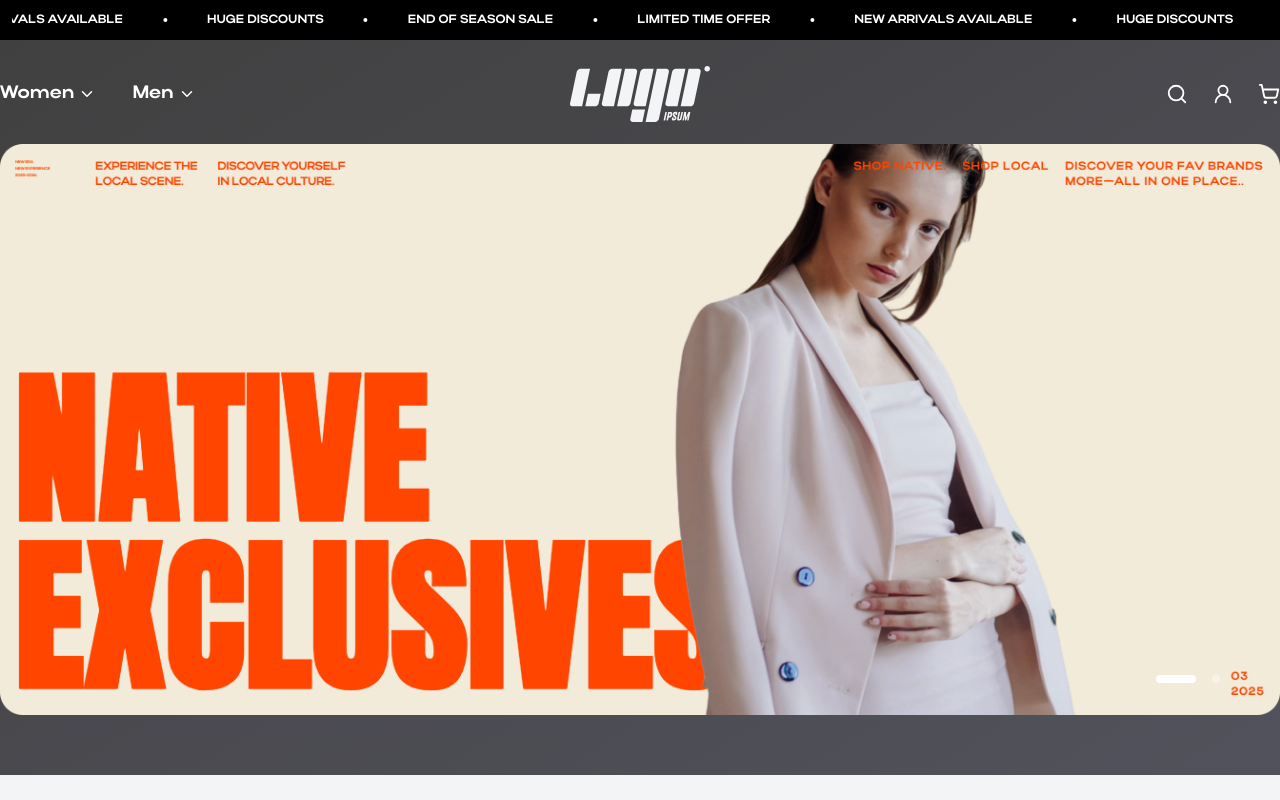
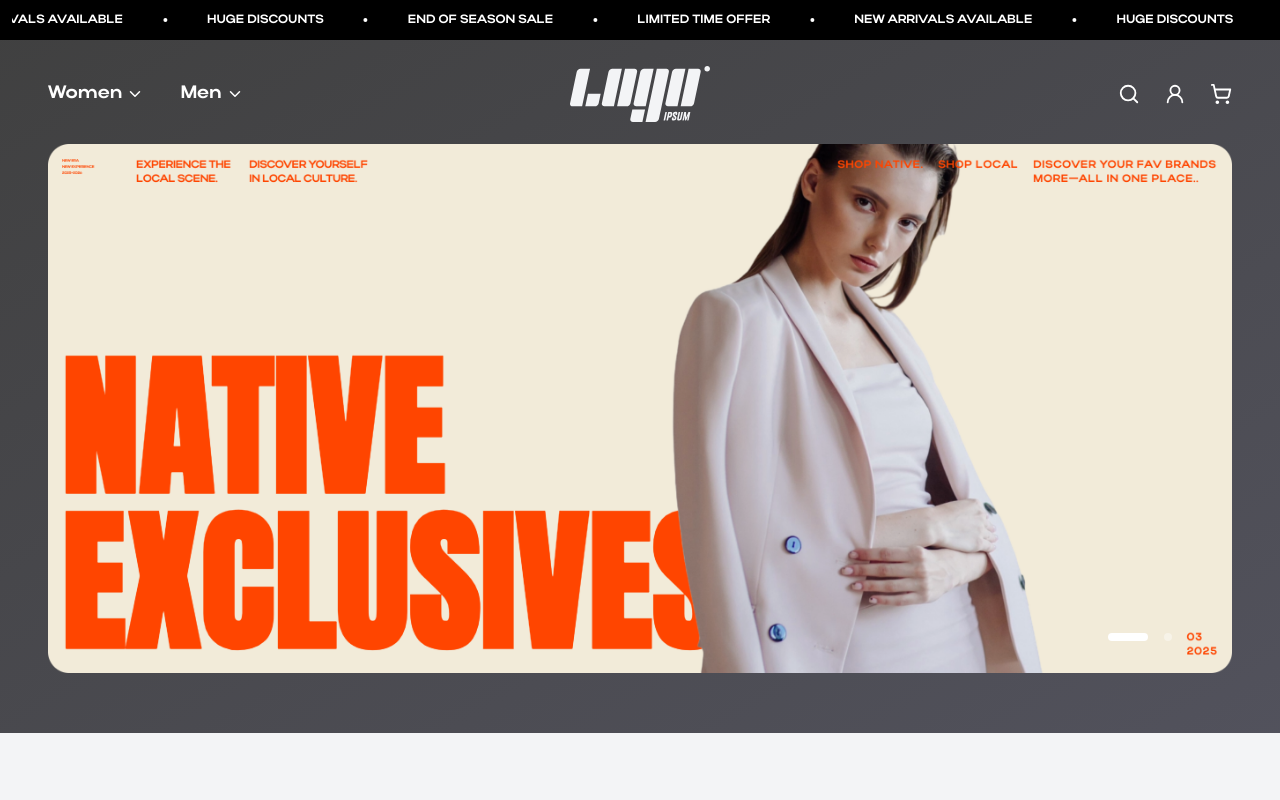
Before and after one commit to Alimedhat000/shopping-cart, a React (Vite) app: page / in a window 1280 px wide. Shown: the top 800 px of the page. Built offline with nearby package versions, Linux system fonts and the light colour scheme.

Commit message:
feat: add site-padding utility class for improved layout spacing

```diff
--- a/src/index.css
+++ b/src/index.css
@@ -25,3 +25,7 @@
 #root {
   font-family: ActayWide;
 }
+
+.site-padding {
+  @apply px-5 md:px-9 lg:px-12;
+}
```
